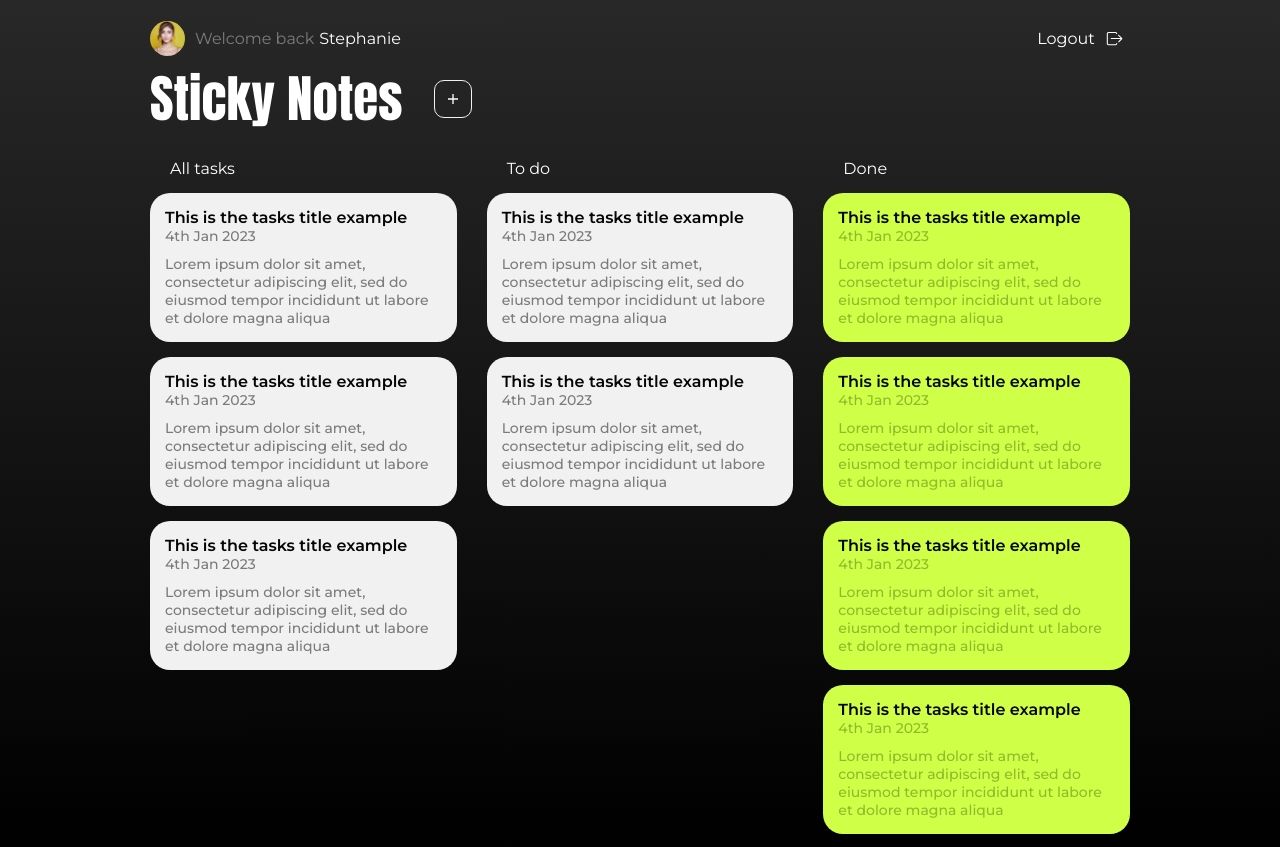
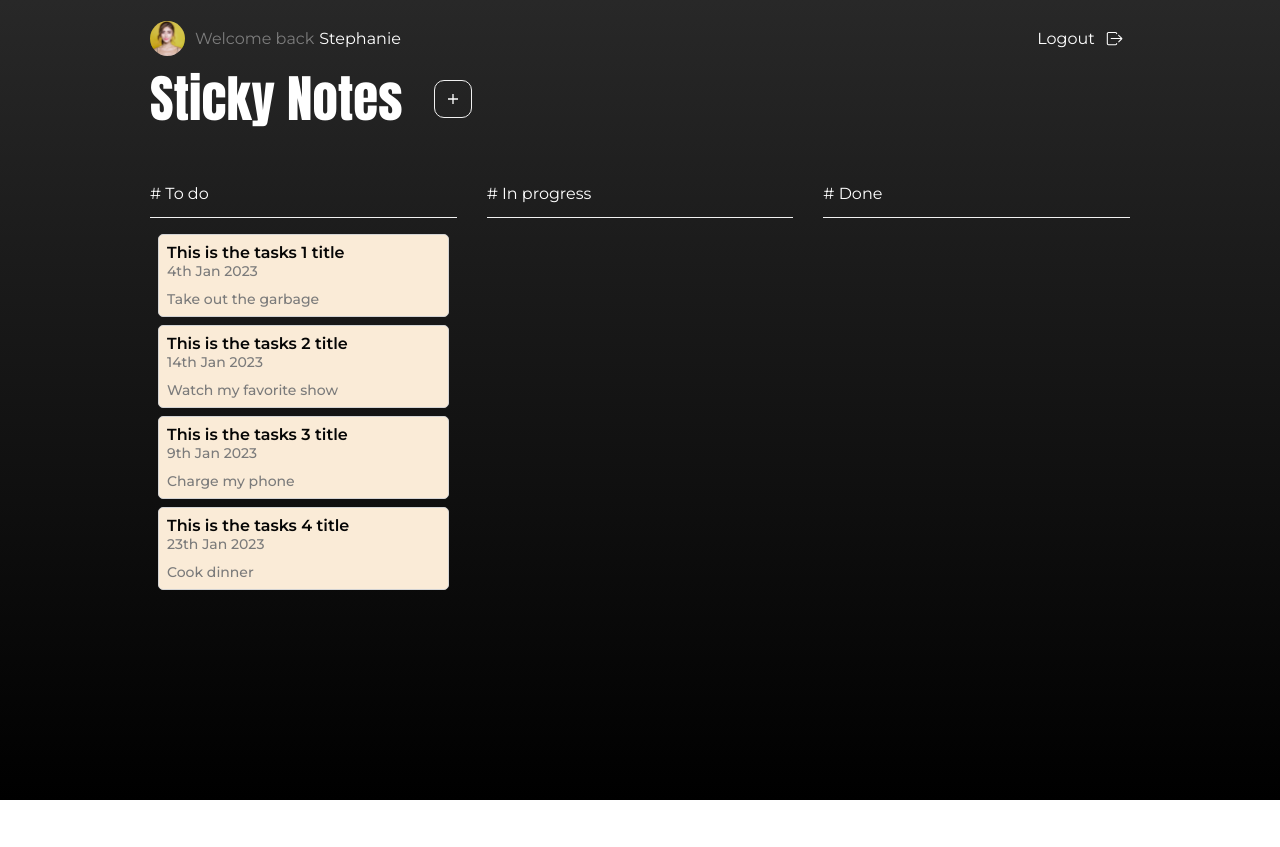
Before and after one commit to joejoyjoy/wish-list-frontend, a React (Vite) app: page / in a window 1280 px wide. After the commit the page ends 800 px from the top, so only its background shows below. Built offline with nearby package versions, Linux system fonts and the light colour scheme.

Commit message:
feat: Drag and drop added

```diff
--- /dev/null
+++ b/src/components/column.jsx
@@ -0,0 +1,38 @@
+import React from 'react';
+import styled from 'styled-components';
+import { Droppable } from 'react-beautiful-dnd';
+import Task from './task';
+import { Container, Title } from '../ui/Column.styled'
+
+const TaskList = styled.div`
+  padding: 8px;
+  transition: background-color 0.2s ease;
+  background-color: ${props => (props.isDraggingOver ? 'skyblue' : '')};
+  flex-grow: 1;
+  min-height: 100px;
+  border-radius: 4px;
+`;
+
+export default class Column extends React.Component {
+  render() {
+    return (
+      <Container>
+        <Title># {this.props.column.title}</Title>
+        <Droppable droppableId={this.props.column.id}>
+          {(provided, snapshot) => (
+            <TaskList
+              ref={provided.innerRef}
+              {...provided.droppableProps}
+              isDraggingOver={snapshot.isDraggingOver}
+            >
+              {this.props.tasks.map((task, index) => (
+                <Task key={task.id} task={task} index={index} />
+              ))}
+              {provided.placeholder}
+            </TaskList>
+          )}
+        </Droppable>
+      </Container>
+    );
+  }
+}
--- /dev/null
+++ b/src/components/task.jsx
@@ -0,0 +1,33 @@
+import React from 'react';
+import styled from 'styled-components';
+import { Draggable } from 'react-beautiful-dnd';
+import { Title, Date, Desc } from '../ui/TaskComponent.styled'
+
+const Container = styled.div`
+  border: 1px solid lightgrey;
+  border-radius: 5px;
+  padding: 8px;
+  margin-bottom: 8px;
+  background-color: ${props => (props.isDragging ? '#CFFF47' : 'antiquewhite')};
+`;
+
+export default class Task extends React.Component {
+  render() {
+    return (
+      <Draggable draggableId={this.props.task.id} index={this.props.index}>
+        {(provided, snapshot) => (
+          <Container
+            {...provided.draggableProps}
+            {...provided.dragHandleProps}
+            ref={provided.innerRef}
+            isDragging={snapshot.isDragging}
+          >
+            <Title>{this.props.task.title}</Title>
+            <Date>{this.props.task.date}</Date>
+            <Desc>{this.props.task.desc}</Desc>
+          </Container>
+        )}
+      </Draggable>
+    );
+  }
+}
--- /dev/null
+++ b/src/db/initial-data.jsx
@@ -0,0 +1,49 @@
+const initialData = {
+  tasks: {
+    'task-1': {
+      id: 'task-1',
+      title: 'This is the tasks 1 title',
+      date: '4th Jan 2023',
+      desc: 'Take out the garbage'
+    },
+    'task-2': {
+      id: 'task-2',
+      title: 'This is the tasks 2 title',
+      date: '14th Jan 2023',
+      desc: 'Watch my favorite show'
+    },
+    'task-3': {
+      id: 'task-3',
+      title: 'This is the tasks 3 title',
+      date: '9th Jan 2023',
+      desc: 'Charge my phone'
+    },
+    'task-4': {
+      id: 'task-4',
+      title: 'This is the tasks 4 title',
+      date: '23th Jan 2023',
+      desc: 'Cook dinner'
+    },
+  },
+  columns: {
+    'column-1': {
+      id: 'column-1',
+      title: 'To do',
+      taskIds: ['task-1', 'task-2', 'task-3', 'task-4'],
+    },
+    'column-2': {
+      id: 'column-2',
+      title: 'In progress',
+      taskIds: [],
+    },
+    'column-3': {
+      id: 'column-3',
+      title: 'Done',
+      taskIds: [],
+    },
+  },
+  // Facilitate reordering of the columns
+  columnOrder: ['column-1', 'column-2', 'column-3'],
+};
+
+export default initialData;
--- a/src/pages/Home/Main/Main.jsx
+++ b/src/pages/Home/Main/Main.jsx
@@ -1,31 +1,11 @@
 import React from 'react'
-import Item from '../../../components/Item'
+import App from './index'
 import { Main } from '../../../ui/Main.styled'
-import { GridContainer, GridItems, GridDoneItems } from '../../../ui/GridContainer.styled'
 
 function HomeMain() {
   return (
     <Main>
-      <GridContainer>
-        <GridItems>
-          <h2>All tasks</h2>
-          <Item />
-          <Item />
-          <Item />
-        </GridItems>
-        <GridItems>
-          <h2>To do</h2>
-          <Item />
-          <Item />
-        </GridItems>
-        <GridDoneItems>
-          <h2>Done</h2>
-          <Item />
-          <Item />
-          <Item />
-          <Item />
-        </GridDoneItems>
-      </GridContainer>
+      <App />
     </Main>
   )
 }
--- /dev/null
+++ b/src/pages/Home/Main/index.jsx
@@ -0,0 +1,113 @@
+import React from 'react';
+import { DragDropContext } from 'react-beautiful-dnd';
+import initialData from '../../../db/initial-data';
+import Column from '../../../components/column';
+import { Container } from '../../../ui/DragDropContext.styled'
+
+export default class App extends React.Component {
+  state = initialData;
+
+  onDragEnd = result => {
+    const { destination, source, draggableId } = result;
+
+    if (!destination) {
+      return;
+    }
+
+    if (
+      destination.droppableId === source.droppableId &&
+      destination.index === source.index
+    ) {
+      return;
+    }
+
+    const start = this.state.columns[source.droppableId];
+    const finish = this.state.columns[destination.droppableId];
+
+    if (start === finish) {
+      const newTaskIds = Array.from(start.taskIds);
+      newTaskIds.splice(source.index, 1);
+      newTaskIds.splice(destination.index, 0, draggableId);
+
+      const newColumn = {
+        ...start,
+        taskIds: newTaskIds,
+      };
+
+      const newState = {
+        ...this.state,
+        columns: {
+          ...this.state.columns,
+          [newColumn.id]: newColumn,
+        },
+      };
+
+      this.setState(newState);
+
+      return;
+    }
+
+    // Moving from one list to another
+    const startTaskIds = Array.from(start.taskIds);
+    startTaskIds.splice(source.index, 1);
+    const newStart = {
+      ...start,
+      taskIds: startTaskIds,
+    };
+
+    const finishTaskIds = Array.from(finish.taskIds);
+    finishTaskIds.splice(destination.index, 0, draggableId);
+    const newFinish = {
+      ...finish,
+      taskIds: finishTaskIds,
+    };
+
+    const newState = {
+      ...this.state,
+      columns: {
+        ...this.state.columns,
+        [newStart.id]: newStart,
+        [newFinish.id]: newFinish,
+      },
+    };
+    this.setState(newState);
+  };
+
+  render() {
+    return (
+      <DragDropContext onDragEnd={this.onDragEnd}>
+        <Container>
+          {this.state.columnOrder.map(columnId => {
+            const column = this.state.columns[columnId];
+            const tasks = column.taskIds.map(
+              taskId => this.state.tasks[taskId],
+            );
+
+            return <Column key={column.id} column={column} tasks={tasks} />;
+          })}
+        </Container>
+      </DragDropContext>
+    );
+  }
+}
+
+/*
+<GridItems>
+    <h2>All tasks</h2>
+    <Item />
+    <Item />
+    <Item />
+  </GridItems>
+  <GridItems>
+    <h2>To do</h2>
+    <Item />
+    <Item />
+  </GridItems>
+  <GridDoneItems>
+    <h2>Done</h2>
+    <Item />
+    <Item />
+    <Item />
+    <Item />
+  </GridDoneItems>
+*/
--- /dev/null
+++ b/src/ui/Column.styled.js
@@ -0,0 +1,11 @@
+import styled from "styled-components";
+
+export const Container = styled.section`
+  display: block;
+`;
+
+export const Title = styled.h3`
+  margin-bottom: 8px;
+  padding: 14px 0;
+  border-bottom: 1px solid ${({ theme }) => theme.colorSecondary};
+`;
--- /dev/null
+++ b/src/ui/DragDropContext.styled.js
@@ -0,0 +1,7 @@
+import styled from "styled-components";
+
+export const Container = styled.div`
+  display: grid;
+  grid-template-columns: repeat(3, 1fr);
+  gap: 30px;
+`;
--- /dev/null
+++ b/src/ui/TaskComponent.styled.js
@@ -0,0 +1,22 @@
+import styled from "styled-components";
+
+export const Title = styled.span`
+  color: ${({ theme }) => theme.textColorPrimary};
+  font-weight: 600;
+  display: block;
+`;
+
+export const Date = styled.span`
+  color: ${({ theme }) => theme.textColorSecondary};
+  font-weight: 500;
+  font-size: 14px;
+  margin-bottom: 10px;
+  display: block;
+`;
+
+export const Desc = styled.span`
+  color: ${({ theme }) => theme.textColorSecondary};
+  font-weight: 500;
+  font-size: 14px;
+  display: block;
+`;
```
Also changed, not shown: src/db/initial-data.js (deleted, +0 -18 lines), src/ui/Main.styled.js (line endings or trailing spaces).
